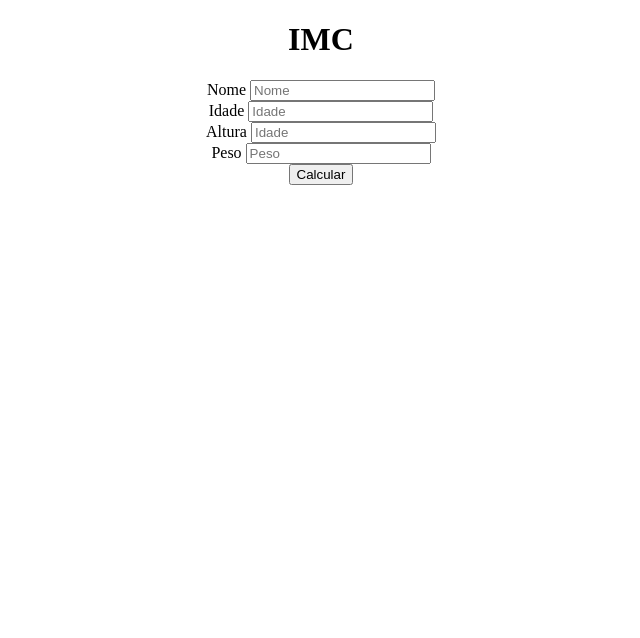
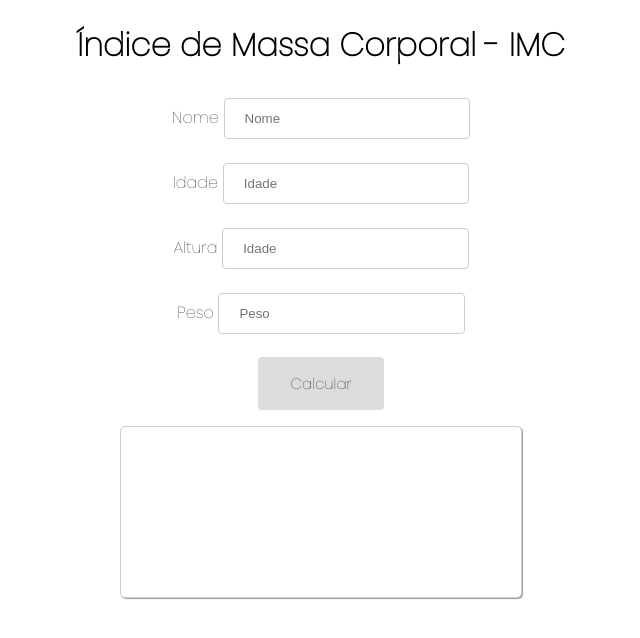
Before and after one commit to geminivasconcelos/projetoIMC, a plain HTML site: page index.html in a window 1280 px wide. Shown: the whole page, without its empty margins (319-959 px from the left). Drawn offline with Linux system fonts and the light colour scheme.

Commit message:
adicionei um css

```diff
--- a/calculoIMC.js
+++ b/calculoIMC.js
@@ -1,7 +1,18 @@
-var nome;
-var idade;
-var peso;
-var altura;
-var calculoIMC;
+var calcular = document.getElementById('calcular');
 
-calculoIMC = peso/(altura*alturo);
+//função para calcular imc
+function imc(){
+
+//pega os valores do input
+    var nome = document.getElementById('nome').value;
+    var idade = document.getElementById('idade').value;
+    var peso = document.getElementById('peso').value;
+    var altura = document.getElementById('altura').value;
+
+    if(nome !== '' && idade !== '' && peso !== '' && altura !== ''){
+        alert('valor preenchido');
+    }else{
+        alert('valor não preenchido');
+    }
+
+}
--- a/index.html
+++ b/index.html
@@ -5,16 +5,20 @@
     <meta http-equiv="X-UA-Compatible" content="IE=edge">
     <meta name="viewport" content="width=device-width, initial-scale=1.0">
     <link rel="stylesheet" type="text/css" href="style.css" media="screen" />
+    <link rel="preconnect" href="https://fonts.gstatic.com">
+    <link href="https://fonts.googleapis.com/css2?family=Poppins:wght@100&display=swap" rel="stylesheet">
+
     <title>IMC</title>
 </head>
-<h1>IMC</h1>
+<h1>Índice de Massa Corporal - IMC</h1>
 
 <body>
-    <div class="formulario">
-        <form action="" method="GET">
-            <div class="nome">
+    <main>
+        <div class="formulario" id="formulario">
+            <form action="." method="GET">
+                <div class="nome" id="div-nome">
                     <label for="nome" class="nome">Nome</label>
-                <input type="text" id="name" name="name" placeholder="Nome">
+                    <input clas="nome" type="text" id="nome" name="name" placeholder="Nome">
                 </div>
                 <div class="idade">
                     <label for="idade">Idade</label>
@@ -28,10 +32,15 @@
                     <label for="peso">Peso</label>
                     <input type="number" id="peso" name="peso" placeholder="Peso">
                 </div>
-            <div class="button">
-                <button type="submit">Calcular</button>
+                <div class="button-calcular" id="calcular">
+                    <button type="submit" id="calcular">Calcular</button>
+                </div>
+                <div id="resultado" class="resultado">
+                    <textarea name="resultado" id="resultado" cols="30" rows="10"></textarea>
                 </div>
             </form>
         </div>
+    </main>
+<script src="./calculoIMC.js"></script>
 </body>
 </html>
--- a/style.css
+++ b/style.css
@@ -1,3 +1,9 @@
+body{
+    background-color: white;
+    font-family: 'Poppins', sans-serif;
+    color: black;
+
+}
 h1{
     color: black;
     text-align: center;
@@ -5,8 +11,63 @@ h1{
 
 .formulario{
     text-align: center;
+    color: black;
 }
 
-label.nome{
+div.nome{
+    padding: 6px;
+    margin: 10px;
+}
+div.idade{
+    padding: 6px;
+    margin: 10px;
+}
+div.altura{
+    padding: 6px;
+    margin: 10px;
+}
+div.peso{
+    padding: 6px;
+    margin: 10px;
+}
+div.button-calcular{
+    padding: 6px;
+    margin: 10px;
+}
+div.calcular{
+    text-align: center;
+    padding: 10px;
+    margin: 10px;
+    margin-top: 10px;
+}
+
+input{
+    width: 20%;
+    padding: 12px 20px;
+    margin: 1px 0;
+    display: inline-block;
+    border: 1px solid #ccc;
+    border-radius: 4px;
+    box-sizing: border-box;
+}
+textarea{
+    padding: 10px;
+    border-radius: 5px;
+    border: 1px solid #ccc;
+    box-shadow: 1px 1px 1px #999;
+    resize: none;
+    width: 30%;
+    height: 10%;
+}
+button{
+    background-color: #DCDCDC;
+    border: none;
+    font-family: 'Poppins', sans-serif;
     color: black;
+    padding: 15px 32px;
+    text-align: center;
+    text-decoration: none;
+    cursor: pointer;
+    font-size: 15px;
+    border-radius: 4px;
 }
```
Lines whose indentation alone changed are shown as unchanged.
